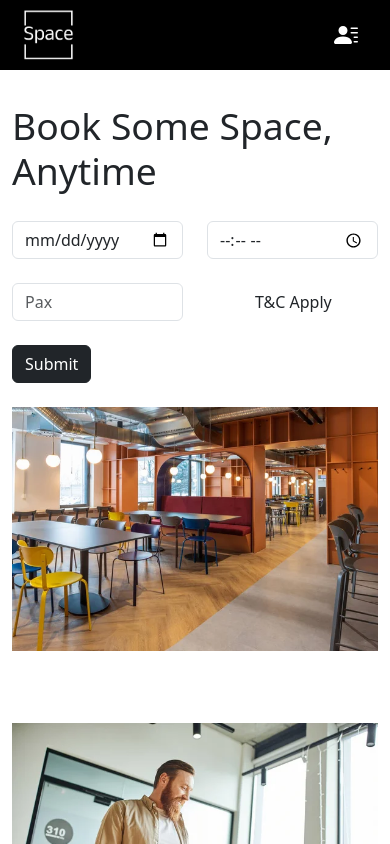
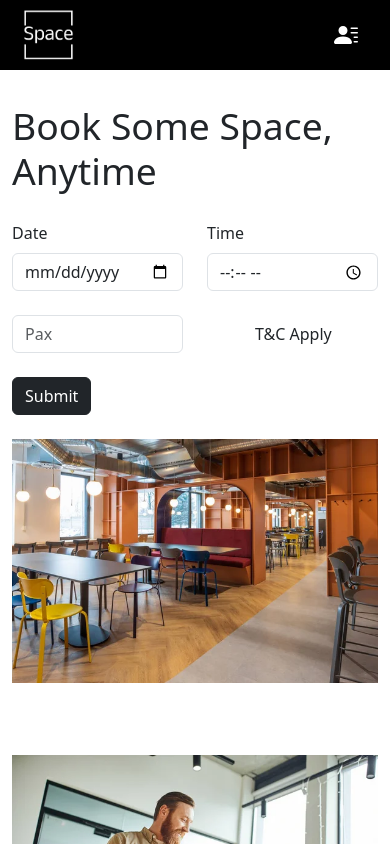
Before and after one commit to adrianlinyh/capstone-project, a React (Vite) app: page / in a window 390 px wide. Shown: the top 844 px of the page. Built offline with nearby package versions, Linux system fonts and the light colour scheme; no server answers.

Commit message:
testing formlabel

```diff
--- a/src/components/BookingForm.jsx
+++ b/src/components/BookingForm.jsx
@@ -59,7 +59,8 @@ export default function BookingForm() {
     <Form style={{ paddingTop: '20px' }}>
       <Form.Group controlId='booking'>
         <Row>
-          <Col xs={6} md={4}>
+          <Col xs={6} sm={6} md={4}>
+          <Form.Label className="d-block d-sm-none">Date</Form.Label>
             <Form.Control
               type="date"
               placeholder="Date"
@@ -67,7 +68,8 @@ export default function BookingForm() {
             />
           </Col>
 
-          <Col xs={6} md={4}>
+          <Col xs={6} sm={6} md={4}>
+          <Form.Label className="d-block d-sm-none">Time</Form.Label>
             <Form.Control
               type="time"
               placeholder="Time"
@@ -78,7 +80,7 @@ export default function BookingForm() {
         <br />
 
         <Row>
-          <Col xs={6} md={4}>
+          <Col xs={6} sm={6} md={4}>
             <Form.Control
               type="number"
               placeholder="Pax"
@@ -87,7 +89,7 @@ export default function BookingForm() {
               onChange={(e) => setBookingDuration(e.target.value)}
             />
           </Col>
-          <Col xs={6} md={4} className="d-flex align-items-center">
+          <Col xs={6} sm={6} md={4} className="d-flex align-items-center">
             <span style={{ marginLeft: '3rem' }}>T&C Apply</span>
           </Col>
         </Row>
```
